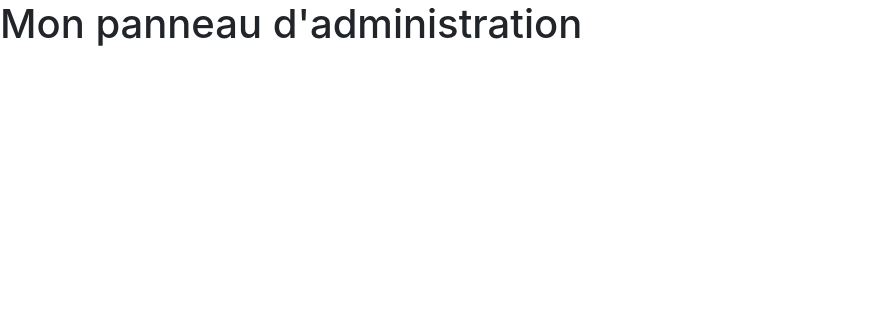
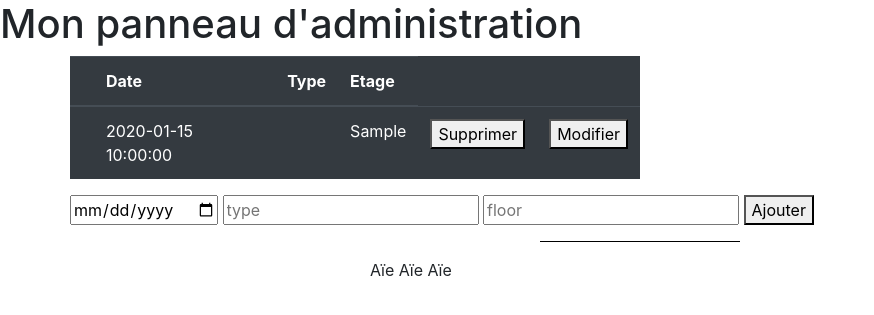
Before and after one commit to Giaduub/ProjetPerso, a PHP site: page / in a window 1280 px wide. Shown: the part 56-371 px from the top of the page, without its empty margins (0-874 px from the left). Run offline with PHP 8.4, Linux system fonts and the light colour scheme; tables that the repository leaves empty or names only in its code hold one stand-in row (values such as "Sample post").

Commit message:
Add/Function

```diff
--- /dev/null
+++ b/add.php
@@ -0,0 +1,12 @@
+<?php if(isset($_GET['add']) && !empty($_GET['date']) && !empty($_GET['type']) && !empty($_GET['floor'])){
+    addTask();}
+ ?>
+ <div class="container">
+     <div class="row">
+<form method='GET'>
+                            <input  type="date" name="date" placeholder='date'>
+                            <input  type="text" name="type" placeholder='type'>
+                            <input  type="text" name="floor" placeholder='floor'>
+                            <button type="submit" value="ajouter" name="add">Ajouter</button>
+                        </form>
+</div></div>
--- a/footerView.php
+++ b/footerView.php
@@ -0,0 +1,3 @@
+
+<hr>
+<footer><div class="container"><div class="row justify-content-center"><div class="col-6">Aïe Aïe Aïe</div></div></div></footer>
--- a/function.php
+++ b/function.php
@@ -12,4 +12,27 @@
     }
 }
 
+function showAll(){
+    $pdoStat = dbConnect()->prepare('SELECT * FROM `action` ');
+    $executeIsOK=$pdoStat->execute();
+    $tenant=$pdoStat->fetchAll();
+    return $tenant;
+}
+
+function addTask(){
+
+    $add=dbConnect()->prepare('INSERT INTO `action` (id,`date`, `type`, `floor`) VALUES (:id,:date_, :type_, :floor_) ');
+    $add->bindParam(':id', $_GET['id'],PDO::PARAM_INT);
+    $add->bindParam(':date_', $_GET['date'],PDO::PARAM_STR);
+    $add->bindParam(':type_', $_GET['type'],PDO::PARAM_STR);
+    $add->bindParam(':floor_', $_GET['floor'],PDO::PARAM_INT);
+    $plus= $add->execute();
+
+          if($plus){
+              echo 'Cette action à bien été ajoutée.';
+          }else{
+              echo 'Veuillez ressayer.';
+          }
+          }
+
 ?>
--- a/indexView.php
+++ b/indexView.php
@@ -1,8 +1,36 @@
-<?php $title ='Conciergerie'; ?>
+<?php $title ='Administration'; ?>
 
 <?php ob_start(); ?>
+<div class="container">
+    <div class="row">
+<table class="table table-dark col-6 justify-align-center">
+  <thead>
+    <tr>
+        <th></th>
+      <th scope="col">Date</th>
+      <th scope="col">Type</th>
+      <th scope="col">Etage</th>
+    </tr>
+  </thead>
+  <tbody>
 
+  <?php $tenant=showAll();?>
+  <?php foreach($tenant as $tenant): ?>
+    <tr>
+    <td><input type="hidden" name="idasupr" value="<?= $tenant['id']?>"></td>
+      <td><?= $tenant['date']?></td>
+      <td><?= $tenant['type']?></td>
+      <td><?= $tenant['floor']?></td>
+      <td><button type="submit" value="remove" name="remove">Supprimer</button></td>
+      <td><button type="submit" value="edit" name="edit">Modifier</button></td>
+    </tr>
+  </tbody>
+  <?php endforeach; ?>
+</table>
+</div>
+</div>
 
+<?php require ('add.php')?>
 
 <?php $content = ob_get_clean(); ?>
 <?php require('template.php'); ?>
--- a/style.css
+++ b/style.css
@@ -0,0 +1,4 @@
+hr{
+    background-color: black;
+    width: 200px;
+}
--- a/template.php
+++ b/template.php
@@ -23,6 +23,6 @@
 
         <?= $content ?>
 
-
+<?php require ('footerView.php') ?>
     </body>
 </html>
```
